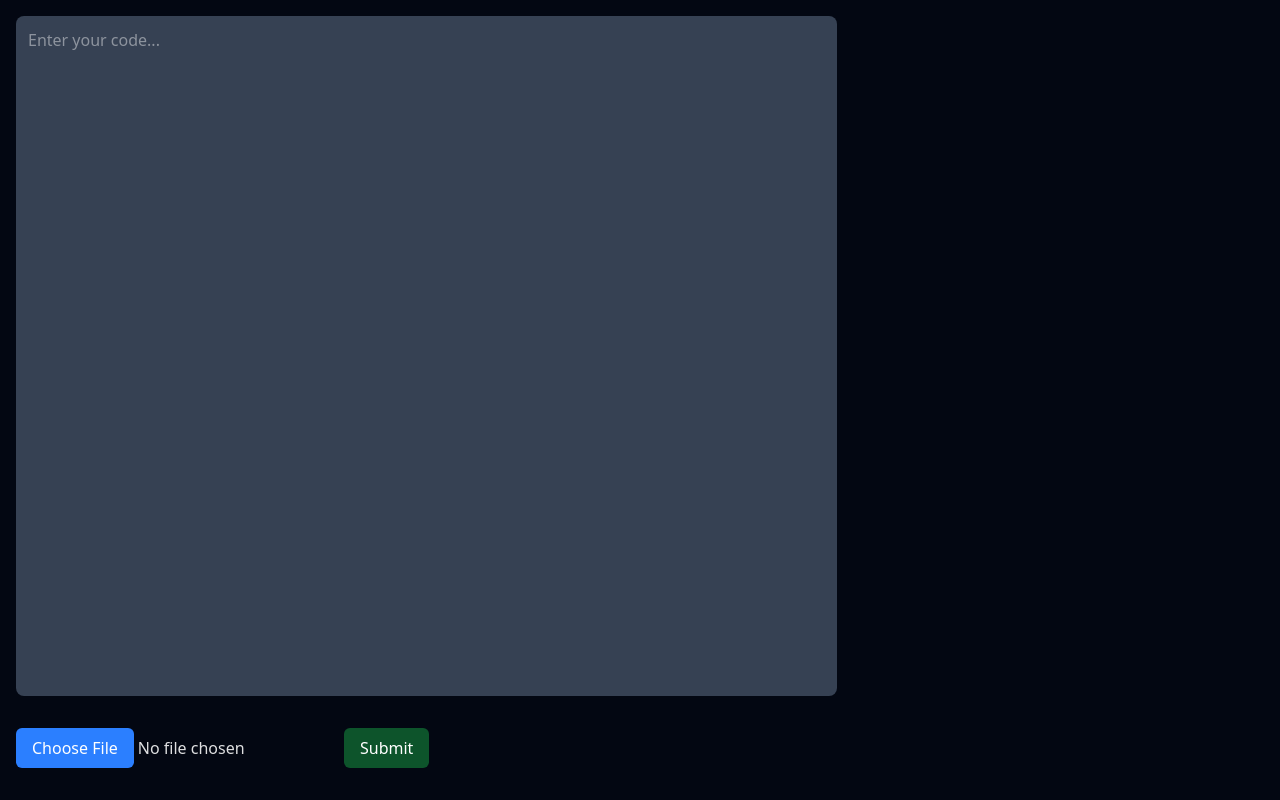
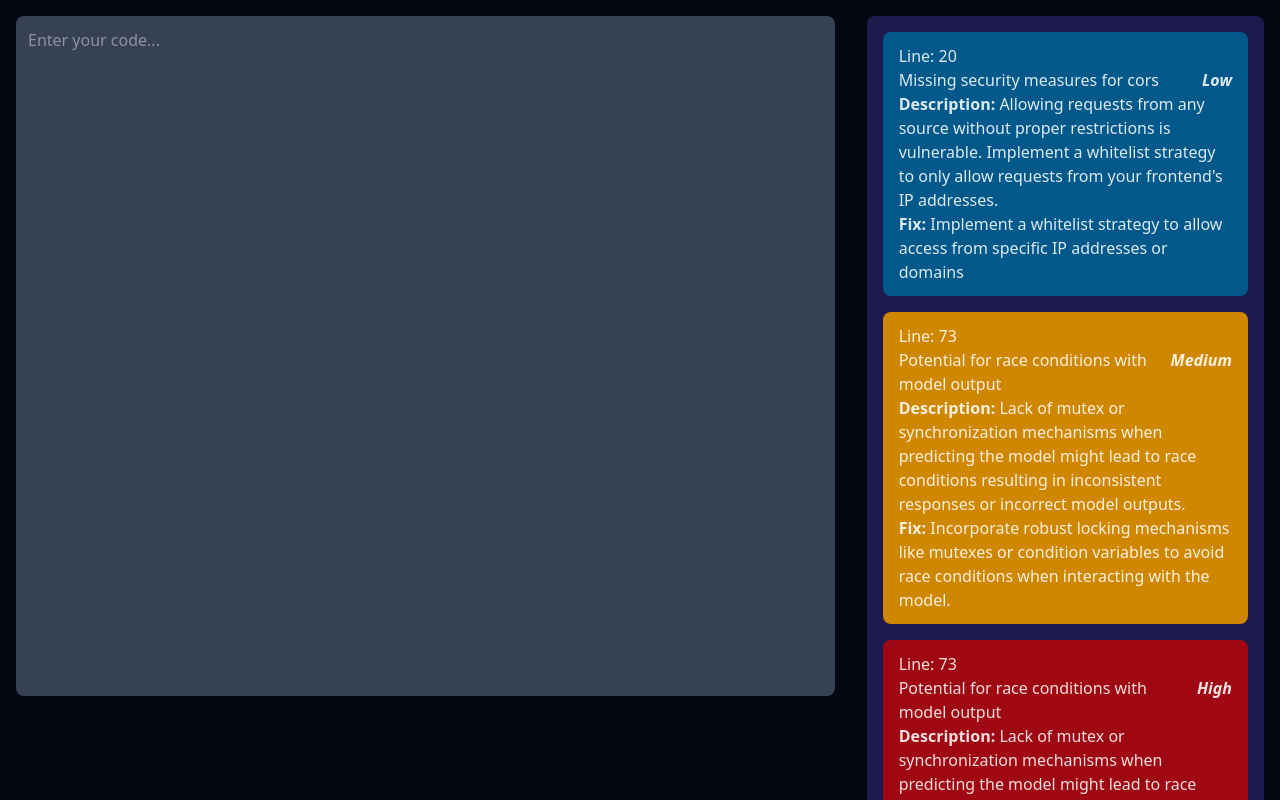
Before and after one commit to Dark2343/DevEye, a React (Vite) app in the folder frontend/: page / in a window 1280 px wide. Shown: the top 800 px of the page. Built offline with nearby package versions, Linux system fonts and the light colour scheme.

Commit message:
Basic output display

```diff
--- a/frontend/modelOutput.json
+++ b/frontend/modelOutput.json
@@ -2,15 +2,22 @@
     "modelOutput": [
         {
             "line": 20,
-            "issue": "Critical: Missing security measures for cors",
-            "severity": "high",
+            "issue": "Missing security measures for cors",
+            "severity": "Low",
             "description": "Allowing requests from any source without proper restrictions is vulnerable. Implement a whitelist strategy to only allow requests from your frontend's IP addresses.",
             "fix": "Implement a whitelist strategy to allow access from specific IP addresses or domains"
         },
         {
             "line": 73,
-            "issue": "Critical: Potential for race conditions with model output",
-            "severity": "high",
+            "issue": "Potential for race conditions with model output",
+            "severity": "Medium",
+            "description": "Lack of mutex or synchronization mechanisms when predicting the model might lead to race conditions resulting in inconsistent responses or incorrect model outputs.",
+            "fix": "Incorporate robust locking mechanisms like mutexes or condition variables to avoid race conditions when interacting with the model."
+        },
+        {
+            "line": 73,
+            "issue": "Potential for race conditions with model output",
+            "severity": "High",
             "description": "Lack of mutex or synchronization mechanisms when predicting the model might lead to race conditions resulting in inconsistent responses or incorrect model outputs.",
             "fix": "Incorporate robust locking mechanisms like mutexes or condition variables to avoid race conditions when interacting with the model."
         }
--- a/frontend/pages/home.jsx
+++ b/frontend/pages/home.jsx
@@ -1,5 +1,6 @@
 import { useState } from "react";
 import api from "../services/api";
+import modelData from "../modelOutput.json"
 
 export default function Home() {
 
@@ -28,12 +29,32 @@ export default function Home() {
         }
 
         const response = await api.post('/upload', {codeToReview: code})
-        console.log(response)
     };
 
     return(
-        <div className="flex flex-col w-2/3">
-            <textarea placeholder="Enter your code..." value={code} onChange={(e) => setCode(e.target.value)} className="bg-gray-700 rounded-lg h-170 m-4 p-3 resize-none" />
+        <div className="flex flex-col w-full ">
+            <div className="flex">
+                <textarea className="flex-2 max-w-7xl bg-gray-700 rounded-lg h-170 m-4 p-3 resize-none" placeholder="Enter your code..." value={code} onChange={(e) => setCode(e.target.value)}  />
+                <div className="bg-indigo-950 m-4 rounded-lg flex-1">
+                    <ul className="m-4">
+                        {modelData.modelOutput.map((item, index) => (   // Must have the same names as in the JSON
+                            <li key={index} className={`${
+                                item.severity == 'Low' ? "bg-sky-800" :
+                                item.severity == 'Medium' ? "bg-yellow-600" :
+                                "bg-red-800"
+                            } py-3 px-4 my-4 rounded-lg`}>
+                            Line: {item.line}
+                            <div className="flex justify-between">
+                                <span className="text-left">{item.issue}</span>
+                                <span className="text-right"><b><i>{item.severity}</i></b></span>
+                            </div>
+                            <b>Description:</b> {item.description}<br></br>
+                            <b>Fix:</b> {item.fix}
+                            </li>
+                        ))}
+                    </ul>
+                </div>
+            </div>
             <div>
                 <input type='file' onChange={handleFileInput} className="file:bg-blue-500 file:text-white file:px-4 file:py-2 file:rounded-md hover:file:bg-blue-600 m-4"/>
                 <button type='button' onClick={handleSubmission} disabled={!code} className={`text-white px-4 py-2 rounded-md
```
Also changed, not shown: 1 other file (tests, documents, lock files or other folders).
